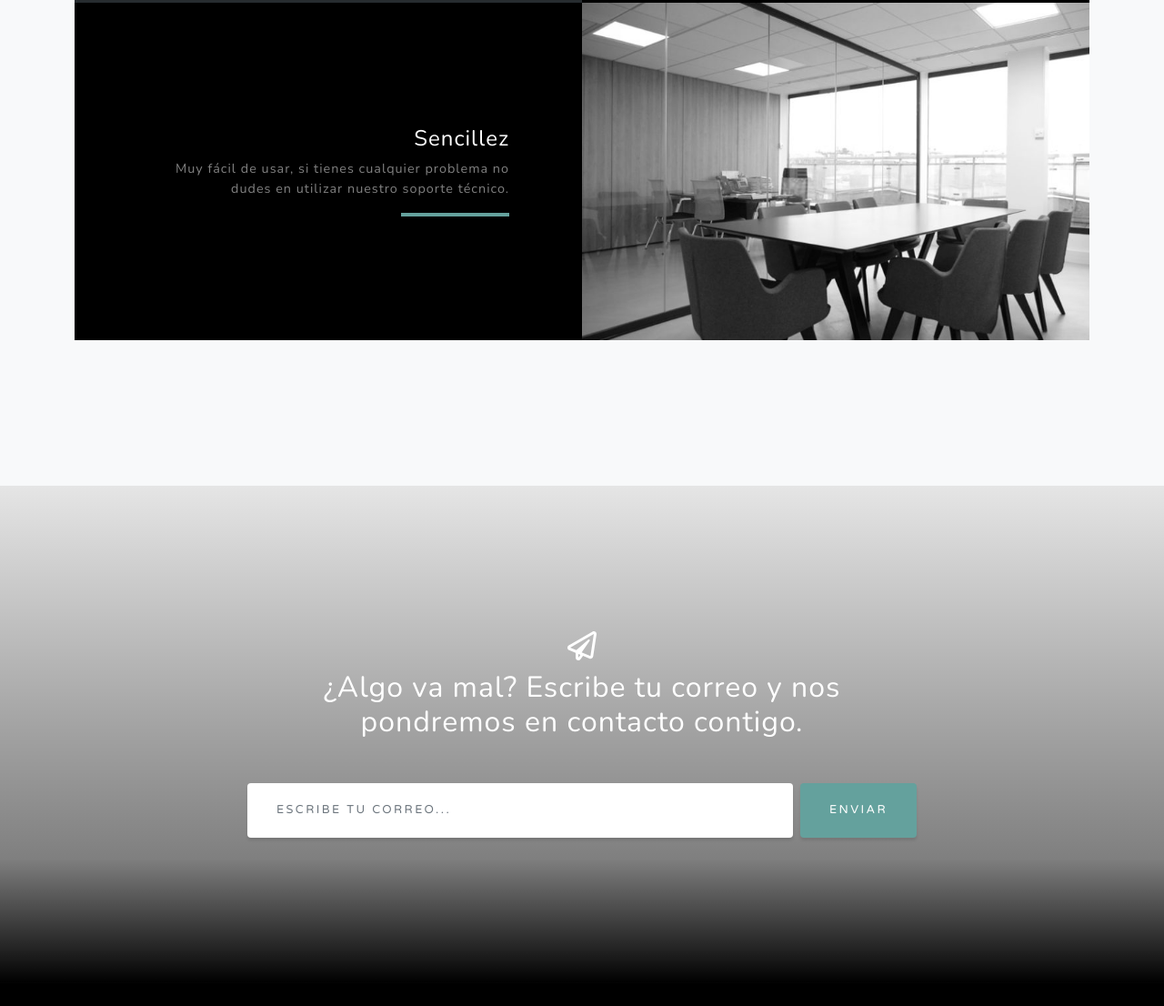
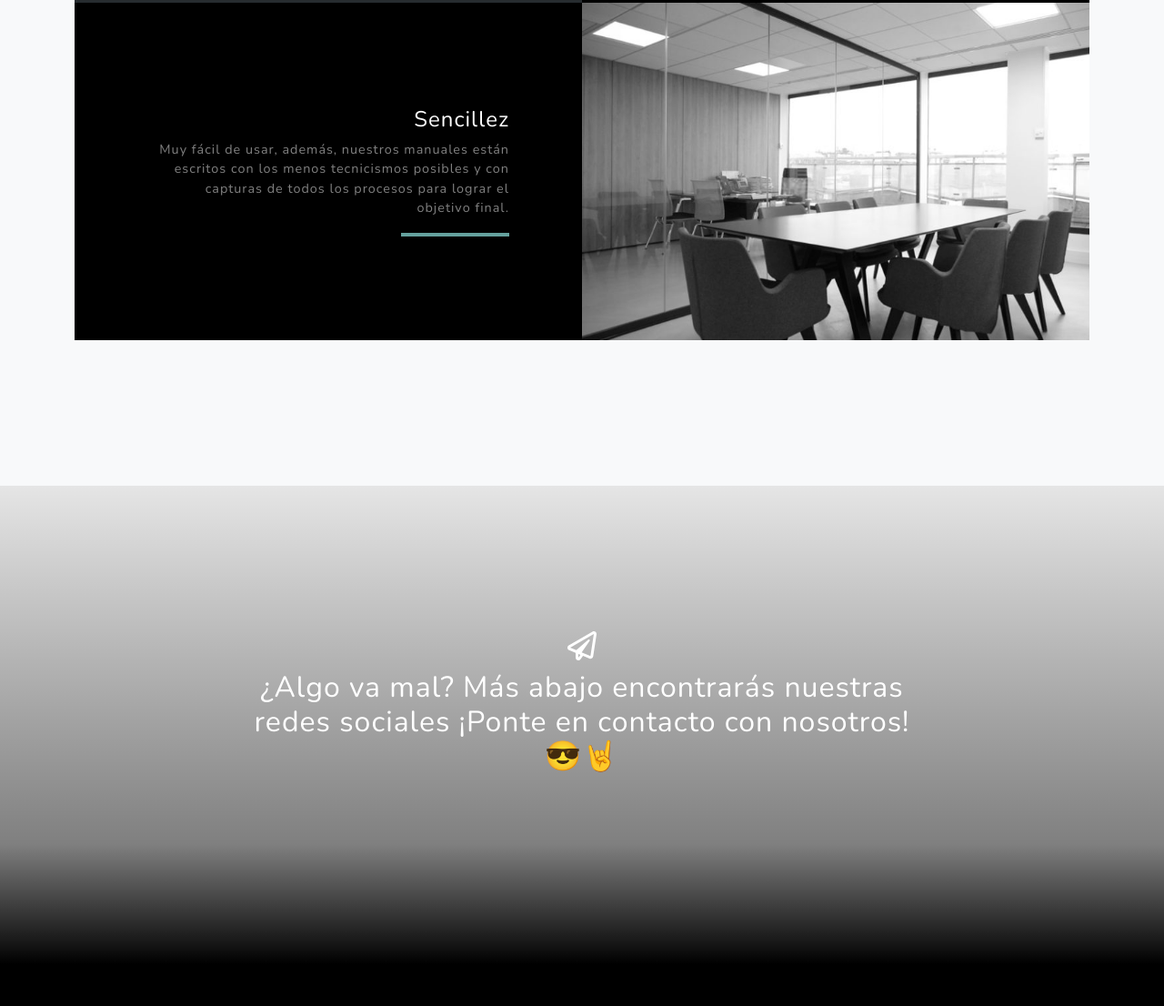
Before and after one commit to daniel-polo12/LockVPN, a plain HTML site: page index.html in a window 1280 px wide. Shown: the part 2367-3473 px from the top of the page at 91% size. Drawn offline with nearby package versions, Linux system fonts and the light colour scheme.

Commit message:
Update index.html

```diff
--- a/index.html
+++ b/index.html
@@ -95,7 +95,7 @@
                             <div class="d-flex h-100">
                                 <div class="project-text w-100 my-auto text-center text-lg-right">
                                     <h4 class="text-white">Sencillez</h4>
-                                    <p class="mb-0 text-white-50">Muy fácil de usar, si tienes cualquier problema no dudes en utilizar nuestro soporte técnico.</p>
+                                    <p class="mb-0 text-white-50">Muy fácil de usar, además, nuestros manuales están escritos con los menos tecnicismos posibles y con capturas de todos los procesos para lograr el objetivo final.</p>
                                     <hr class="d-none d-lg-block mb-0 mr-0" />
                                 </div>
                             </div>
@@ -111,11 +111,7 @@
                 <div class="row">
                     <div class="col-md-10 col-lg-8 mx-auto text-center">
                         <i class="far fa-paper-plane fa-2x mb-2 text-white"></i>
-                        <h2 class="text-white mb-5">¿Algo va mal? Escribe tu correo y nos pondremos en contacto contigo.</h2>
-                        <form class="form-inline d-flex">
-                            <input class="form-control flex-fill mr-0 mr-sm-2 mb-3 mb-sm-0" id="inputEmail" type="email" placeholder="Escribe tu correo..." />
-                            <button class="btn btn-primary mx-auto" type="submit">Enviar</button>
-                        </form>
+                        <h2 class="text-white mb-5">¿Algo va mal? Más abajo encontrarás nuestras redes sociales ¡Ponte en contacto con nosotros!😎🤘</h2>
                     </div>
                 </div>
             </div>
```
